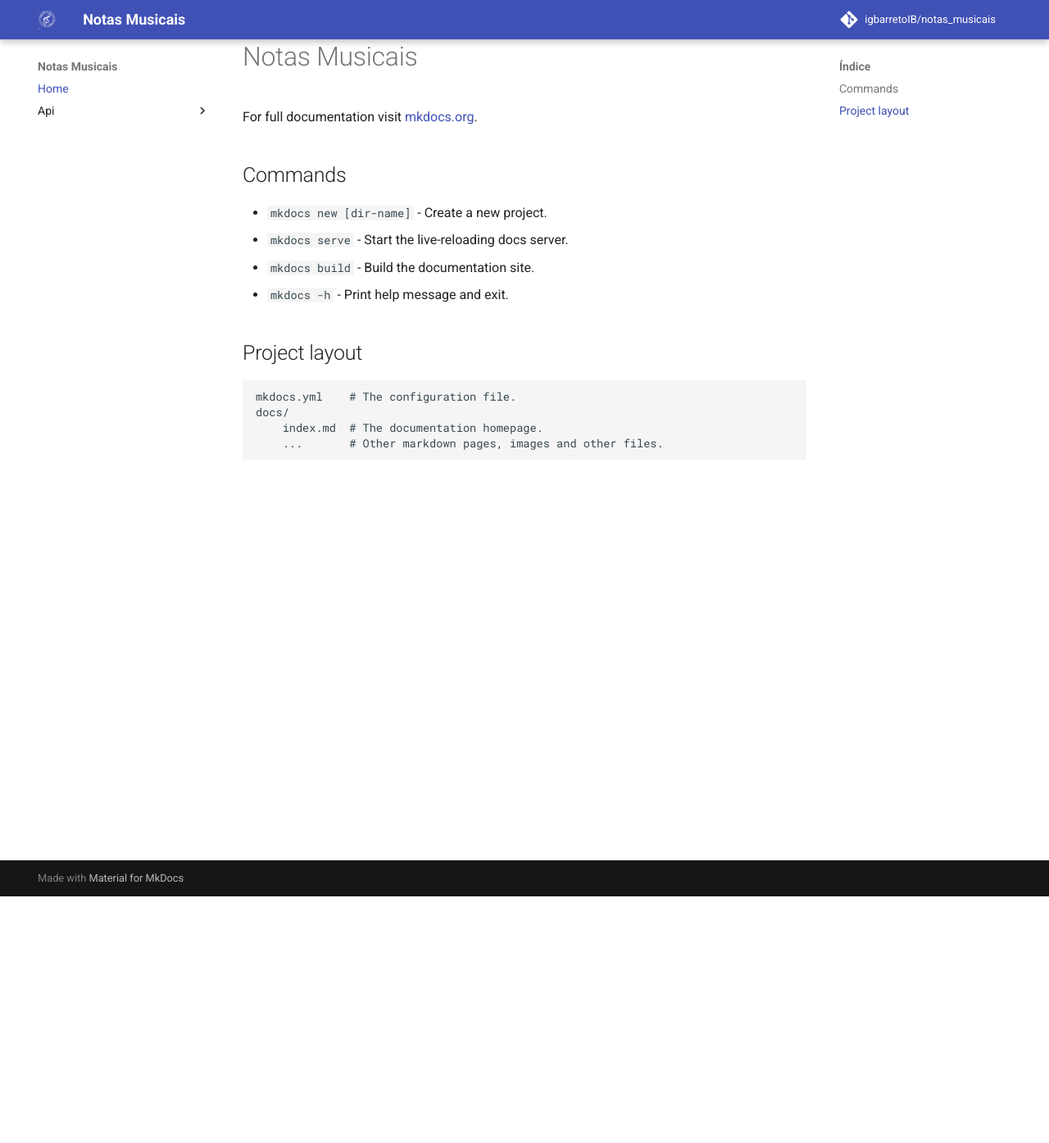
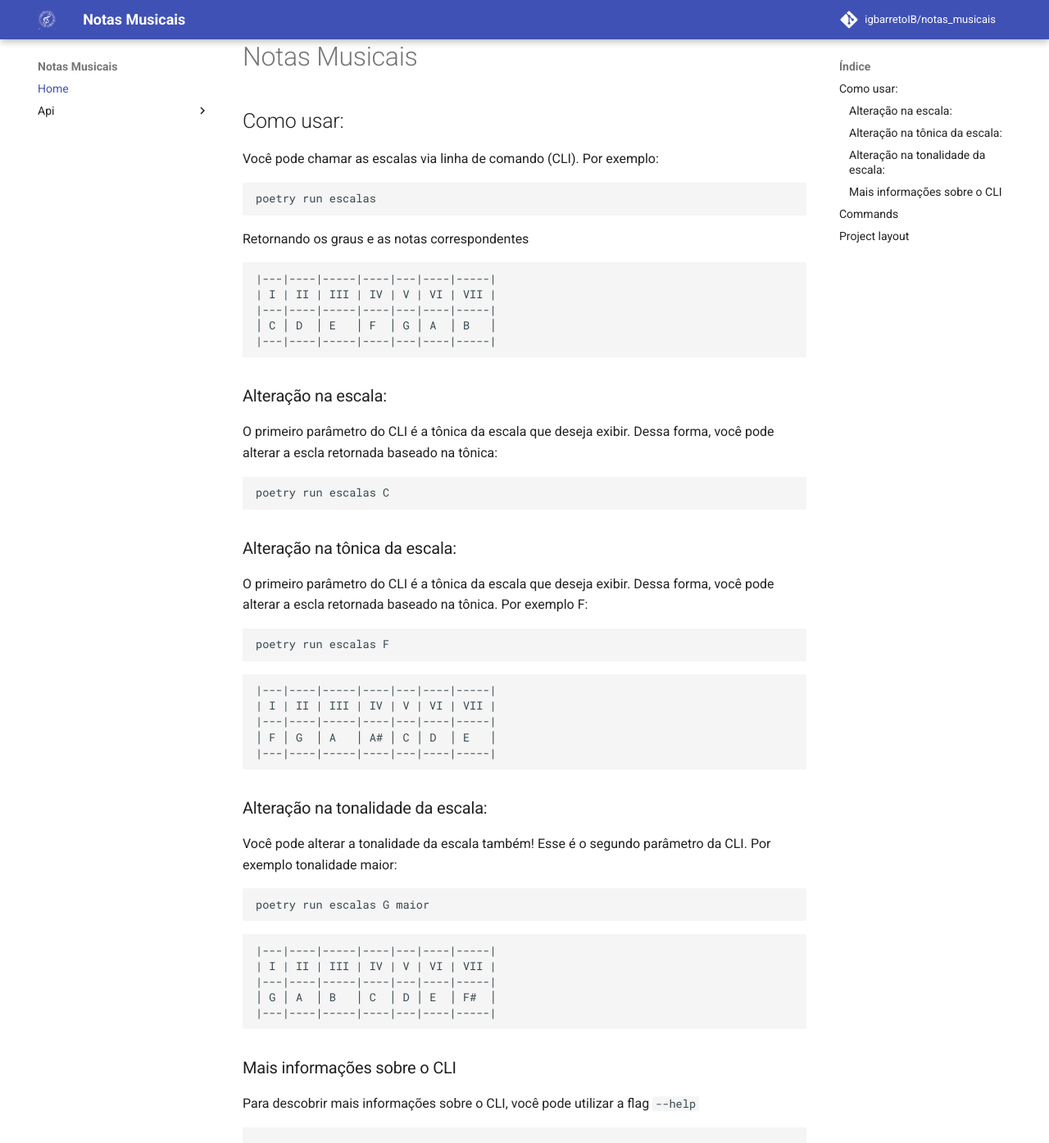
Before and after one commit to igbarretoIB/notas_musicais, an MkDocs documentation site: the page built from docs/index.md, in a window 1280 px wide and 1400 px high, scrolled down 306 px. Shown: the top 1395 px of the window at 82% size. Built offline with MkDocs 1.6.1 and Material for MkDocs 9.7.7, drawn with Linux system fonts in a browser that asks for light colours; comment, search, counter and statistics services are not loaded; some of the changed text lies outside the part shown.

Commit message:
Add the CLI documentation

````diff
--- a/docs/index.md
+++ b/docs/index.md
@@ -1,6 +1,76 @@
 ![logo_do projeto](assets/logo1.png){width="200" .center}
 # Notas Musicais
 
+## Como usar:
+Você pode chamar as escalas via linha de comando (CLI). Por exemplo:
+
+```bash
+poetry run escalas
+```
+Retornando os graus e as notas correspondentes
+
+```md
+|---|----|-----|----|---|----|-----|
+| I | II | III | IV | V | VI | VII |
+|---|----|-----|----|---|----|-----|
+│ C │ D  │ E   │ F  │ G │ A  │ B   │
+|---|----|-----|----|---|----|-----|
+```
+
+### Alteração na escala:
+O primeiro parâmetro do CLI é a tônica da escala que deseja exibir. Dessa forma, você pode alterar a escla retornada baseado na tônica:
+
+```bash
+poetry run escalas C
+```
+
+
+### Alteração na tônica da escala:
+O primeiro parâmetro do CLI é a tônica da escala que deseja exibir. Dessa forma, você pode alterar a escla retornada baseado na tônica. Por exemplo F:
+
+```bash
+poetry run escalas F
+```
+
+```md
+|---|----|-----|----|---|----|-----|
+| I | II | III | IV | V | VI | VII |
+|---|----|-----|----|---|----|-----|
+│ F │ G  │ A   │ A# │ C │ D  │ E   │
+|---|----|-----|----|---|----|-----|
+```
+### Alteração na tonalidade da escala:
+Você pode alterar a tonalidade da escala também! Esse é o segundo parâmetro da CLI. Por exemplo tonalidade maior:
+
+```bash
+poetry run escalas G maior
+```
+
+```md
+|---|----|-----|----|---|----|-----|
+| I | II | III | IV | V | VI | VII |
+|---|----|-----|----|---|----|-----|
+│ G │ A  │ B   │ C  │ D │ E  │ F#  │
+|---|----|-----|----|---|----|-----|
+```
+
+### Mais informações sobre o CLI
+
+Para descobrir mais informações sobre o CLI, você pode utilizar a flag `--help`
+
+```bash
+
+poetry run escalas --help
+
+```
+                                                                                              ```md                                                                                         Usage:
+                                                                                              escalas [OPTIONS] [TONICA] [TONALIDADE]
+
+╭─ Arguments ──────────────────────────────────────────────────────────────────────────────────────────╮
+│   tonica          [TONICA]      Tônica da Escala [default: C]                                        │
+│   tonalidade      [TONALIDADE]  Tonalidade da Escala [default: maior]                                │
+╰──────────────────────────────────────────────────────────────────────────────────────────────────────
+```
 For full documentation visit [mkdocs.org](https://www.mkdocs.org).
 
 ## Commands
````
